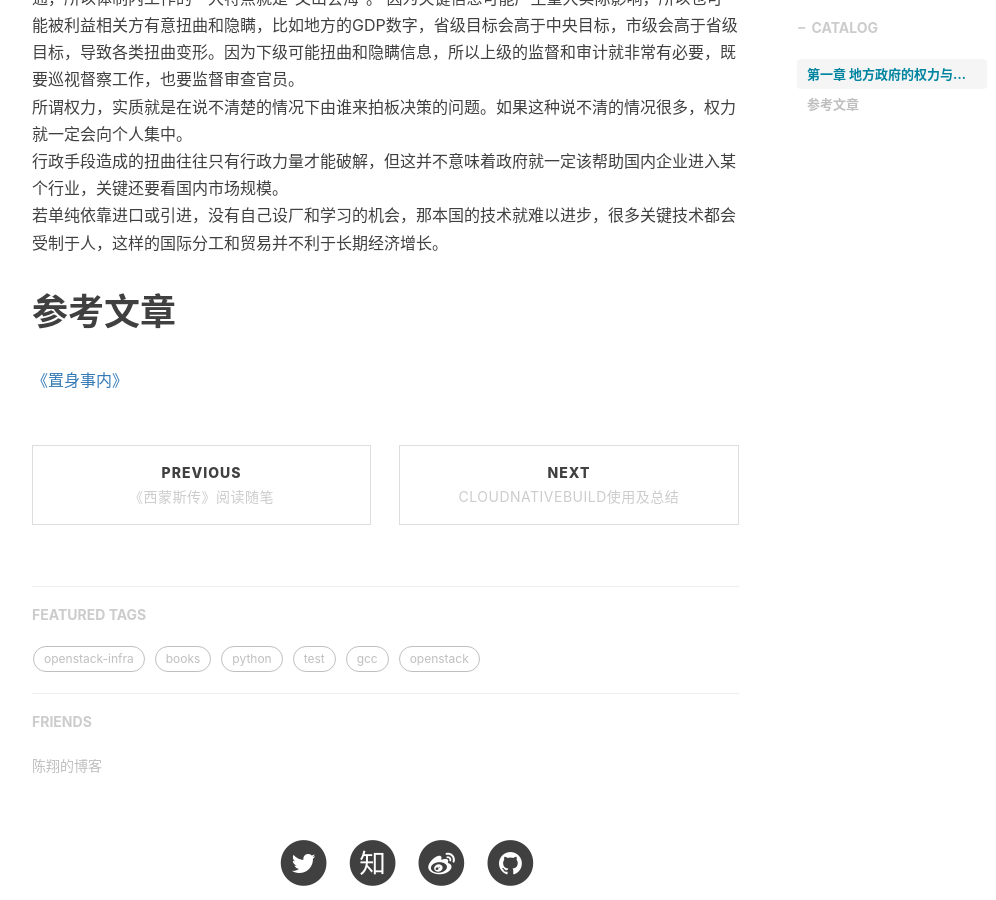
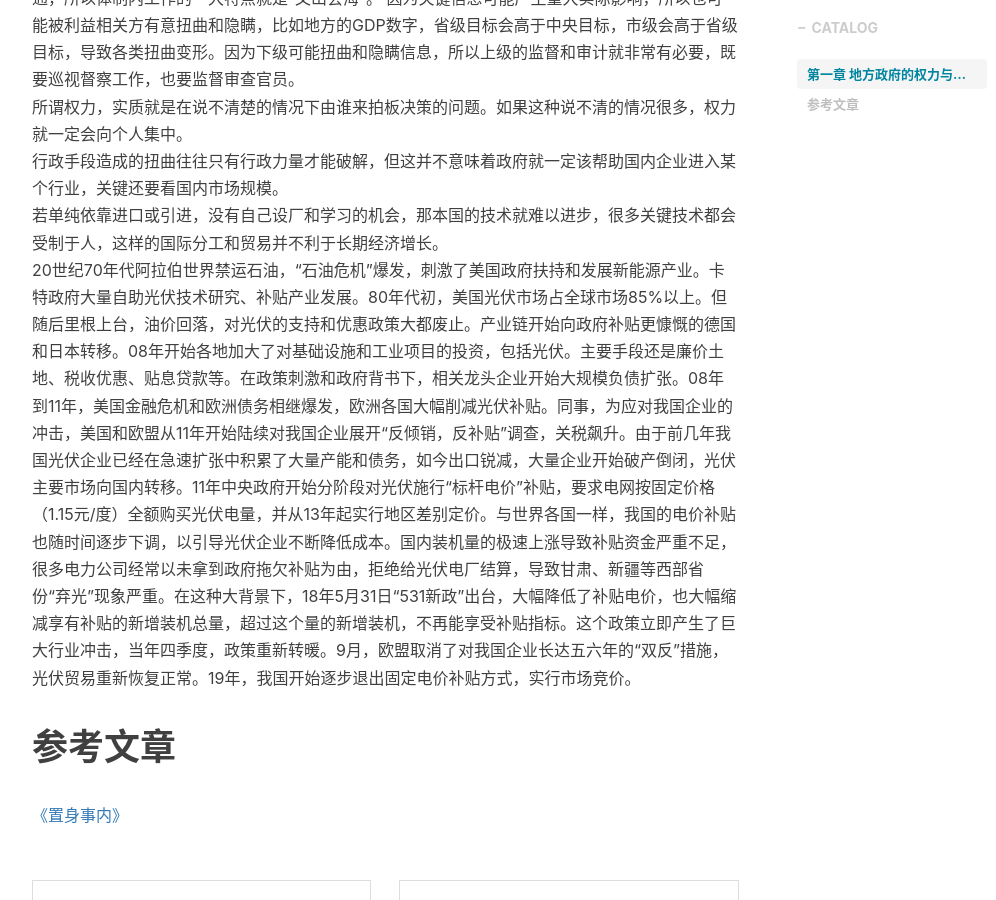
Before and after one commit to shihai1991/shihai1991.github.io, a Jekyll site: the page built from _posts/2022-08-26-置身事内.md, in a window 1280 px wide and 900 px high, scrolled down 1243 px. Shown: the whole window, without its empty margins (233-1229 px from the left). Built offline with Jekyll 4.4.1, drawn with Linux system fonts in a browser that asks for light colours; nearby versions of some CDN libraries; comment, search, counter and statistics services are not loaded.

Commit message:
Update 2022-08-26-置身事内.md

```diff
--- a/_posts/2022-08-26-置身事内.md
+++ b/_posts/2022-08-26-置身事内.md
@@ -23,6 +23,7 @@ time: '2022.08.26 12:37:00'
 所谓权力，实质就是在说不清楚的情况下由谁来拍板决策的问题。如果这种说不清的情况很多，权力就一定会向个人集中。
 行政手段造成的扭曲往往只有行政力量才能破解，但这并不意味着政府就一定该帮助国内企业进入某个行业，关键还要看国内市场规模。
 若单纯依靠进口或引进，没有自己设厂和学习的机会，那本国的技术就难以进步，很多关键技术都会受制于人，这样的国际分工和贸易并不利于长期经济增长。
+20世纪70年代阿拉伯世界禁运石油，“石油危机”爆发，刺激了美国政府扶持和发展新能源产业。卡特政府大量自助光伏技术研究、补贴产业发展。80年代初，美国光伏市场占全球市场85%以上。但随后里根上台，油价回落，对光伏的支持和优惠政策大都废止。产业链开始向政府补贴更慷慨的德国和日本转移。08年开始各地加大了对基础设施和工业项目的投资，包括光伏。主要手段还是廉价土地、税收优惠、贴息贷款等。在政策刺激和政府背书下，相关龙头企业开始大规模负债扩张。08年到11年，美国金融危机和欧洲债务相继爆发，欧洲各国大幅削减光伏补贴。同事，为应对我国企业的冲击，美国和欧盟从11年开始陆续对我国企业展开“反倾销，反补贴”调查，关税飙升。由于前几年我国光伏企业已经在急速扩张中积累了大量产能和债务，如今出口锐减，大量企业开始破产倒闭，光伏主要市场向国内转移。11年中央政府开始分阶段对光伏施行“标杆电价”补贴，要求电网按固定价格（1.15元/度）全额购买光伏电量，并从13年起实行地区差别定价。与世界各国一样，我国的电价补贴也随时间逐步下调，以引导光伏企业不断降低成本。国内装机量的极速上涨导致补贴资金严重不足，很多电力公司经常以未拿到政府拖欠补贴为由，拒绝给光伏电厂结算，导致甘肃、新疆等西部省份“弃光”现象严重。在这种大背景下，18年5月31日“531新政”出台，大幅降低了补贴电价，也大幅缩减享有补贴的新增装机总量，超过这个量的新增装机，不再能享受补贴指标。这个政策立即产生了巨大行业冲击，当年四季度，政策重新转暖。9月，欧盟取消了对我国企业长达五六年的“双反”措施，光伏贸易重新恢复正常。19年，我国开始逐步退出固定电价补贴方式，实行市场竞价。
 
 # 参考文章
 [《置身事内》](https://book.douban.com/subject/35546622/)
```
